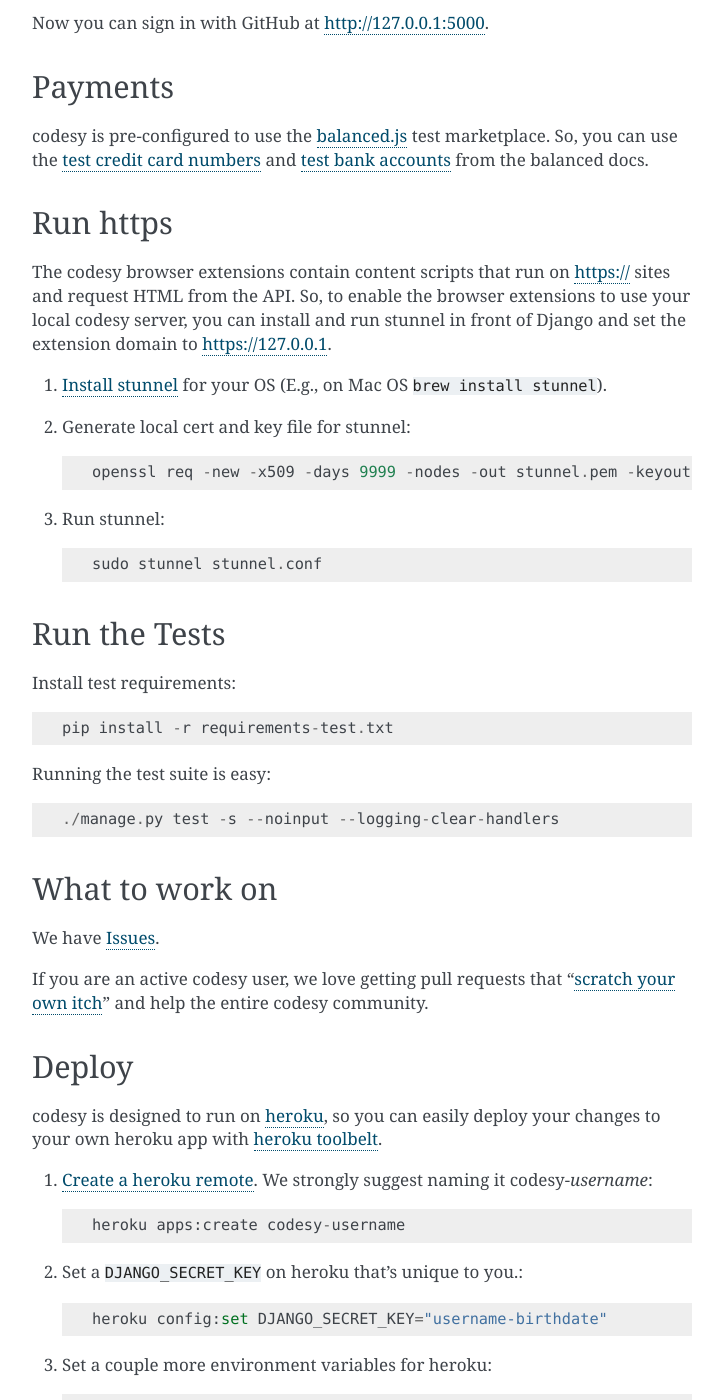
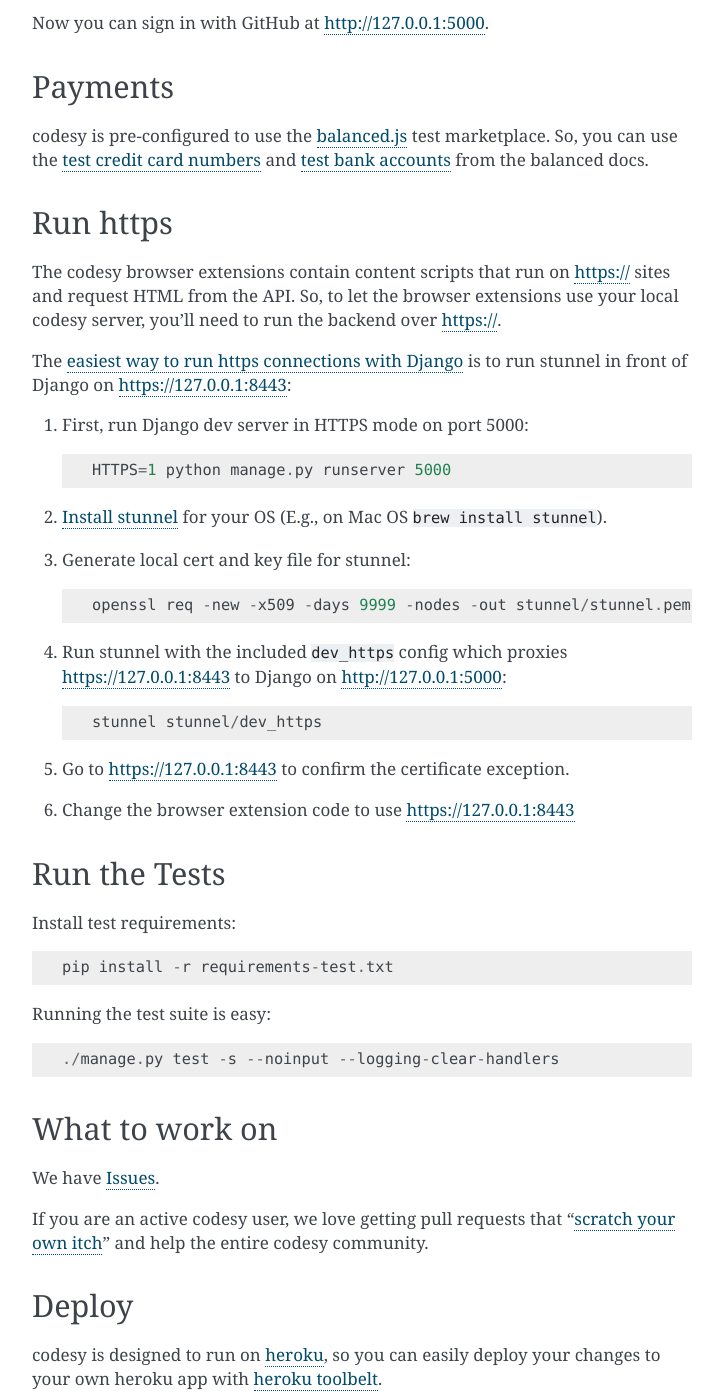
Before and after one commit to codesy/codesy, a Sphinx documentation site: the page built from docs/development.rst, in a window 1280 px wide and 1400 px high, scrolled down 2166 px. Shown: the whole window, without its empty margins (388-1111 px from the left). Built offline with Sphinx 7.4.7, drawn with Linux system fonts in a browser that asks for light colours.

Commit message:
fix #78 (again?) - new stunnel setup

```diff
--- a/docs/development.rst
+++ b/docs/development.rst
@@ -136,21 +136,33 @@
 ---------
 
 The codesy browser extensions contain content scripts that run on https://
-sites and request HTML from the API. So, to enable the browser extensions to
-use your local codesy server, you can install and run stunnel in front of
-Django and set the extension domain to https://127.0.0.1.
+sites and request HTML from the API. So, to let the browser extensions use your
+local codesy server, you'll need to run the backend over https://.
+
+The `easiest way to run https connections with Django`_ is to run stunnel in
+front of Django on https://127.0.0.1:8443:
+
+#. First, run Django dev server in HTTPS mode on port 5000::
+
+    HTTPS=1 python manage.py runserver 5000
 
 #. `Install stunnel`_ for your OS (E.g., on Mac OS ``brew install stunnel``).
 
 #. Generate local cert and key file for stunnel::
 
-    openssl req -new -x509 -days 9999 -nodes -out stunnel.pem -keyout stunnel.pem
+    openssl req -new -x509 -days 9999 -nodes -out stunnel/stunnel.pem -keyout stunnel/stunnel.pem
 
-#. Run stunnel::
+#. Run stunnel with the included ``dev_https`` config which proxies
+   https://127.0.0.1:8443 to Django on http://127.0.0.1:5000::
 
-    sudo stunnel stunnel.conf
+    stunnel stunnel/dev_https
+
+#. Go to https://127.0.0.1:8443 to confirm the certificate exception.
+
+#. Change the browser extension code to use https://127.0.0.1:8443
 
 .. _Install stunnel: https://duckduckgo.com/?q=install+stunnel
+.. _easiest way to run https connections with Django: http://stackoverflow.com/a/8025645/571420
 
 Run the Tests
 -------------
```
Also changed, not shown: 2 other files.
